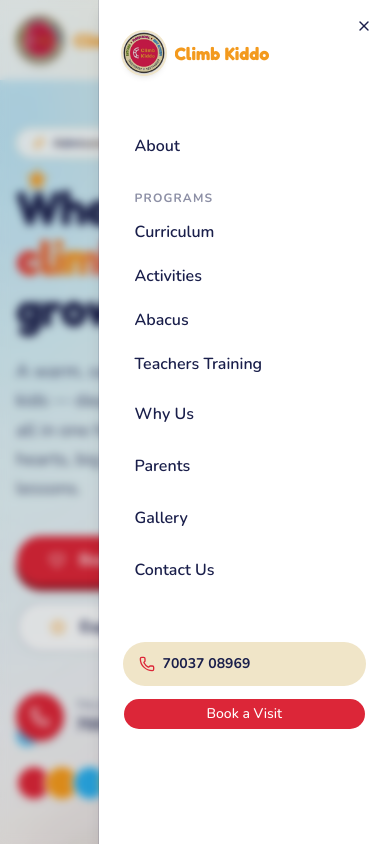
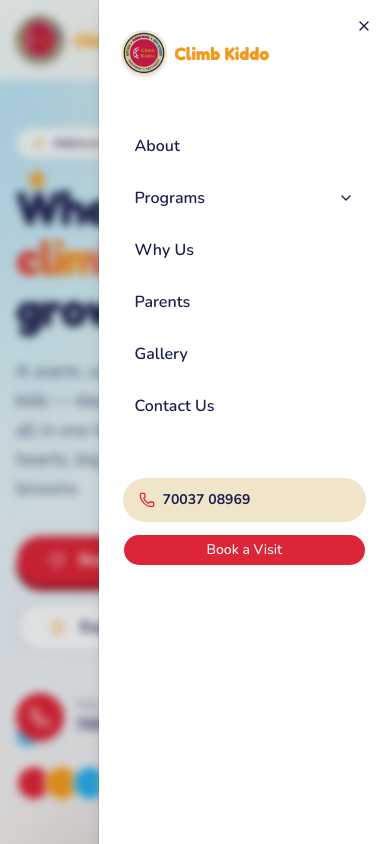
Before and after one commit to Tatu1984/playschool, a Next.js app: page / in a window 390 px wide. Both pictures are taken after a click on the button "Open menu". Shown: the top 844 px of the page. Built offline with nearby package versions, Linux system fonts and the light colour scheme.

Commit message:
Mobile menu: make Programs group collapsible (chevron toggle, smooth expand/collapse)

```diff
--- a/src/components/sections/Navbar.tsx
+++ b/src/components/sections/Navbar.tsx
@@ -105,6 +105,48 @@
   );
 }
 
+function MobileGroup({ group }: { group: NavGroup }) {
+  const [open, setOpen] = useState(false);
+  return (
+    <div className="rounded-xl">
+      <button
+        type="button"
+        onClick={() => setOpen((v) => !v)}
+        aria-expanded={open}
+        className={cn(
+          "flex w-full items-center justify-between rounded-xl px-3 py-3 text-base font-semibold text-ck-navy hover:bg-ck-cream",
+          open && "bg-ck-cream/70",
+        )}
+      >
+        <span>{group.label}</span>
+        <ChevronDown
+          className={cn("h-4 w-4 transition-transform", open && "rotate-180")}
+        />
+      </button>
+      <div
+        className={cn(
+          "grid transition-all duration-200",
+          open ? "grid-rows-[1fr] opacity-100" : "grid-rows-[0fr] opacity-0",
+        )}
+      >
+        <div className="overflow-hidden">
+          <div className="mt-1 ml-3 border-l-2 border-ck-cream pl-3 flex flex-col">
+            {group.children.map((c) => (
+              <Link
+                key={c.href}
+                href={c.href}
+                className="block rounded-xl px-3 py-2 text-sm font-semibold text-ck-navy/85 hover:bg-ck-cream hover:text-ck-navy"
+              >
+                {c.label}
+              </Link>
+            ))}
+          </div>
+        </div>
+      </div>
+    </div>
+  );
+}
+
 export function Navbar() {
   const [scrolled, setScrolled] = useState(false);
 
@@ -178,20 +220,7 @@
               <nav className="flex flex-col gap-1">
                 {NAV.map((n) =>
                   isGroup(n) ? (
-                    <div key={n.label} className="mt-2">
-                      <p className="px-3 pt-2 pb-1 text-xs font-bold uppercase tracking-widest text-ck-navy/50">
-                        {n.label}
-                      </p>
-                      {n.children.map((c) => (
-                        <Link
-                          key={c.href}
-                          href={c.href}
-                          className="block rounded-xl px-3 py-2.5 text-base font-semibold text-ck-navy hover:bg-ck-cream"
-                        >
-                          {c.label}
-                        </Link>
-                      ))}
-                    </div>
+                    <MobileGroup key={n.label} group={n} />
                   ) : (
                     <Link
                       key={n.href}
```
